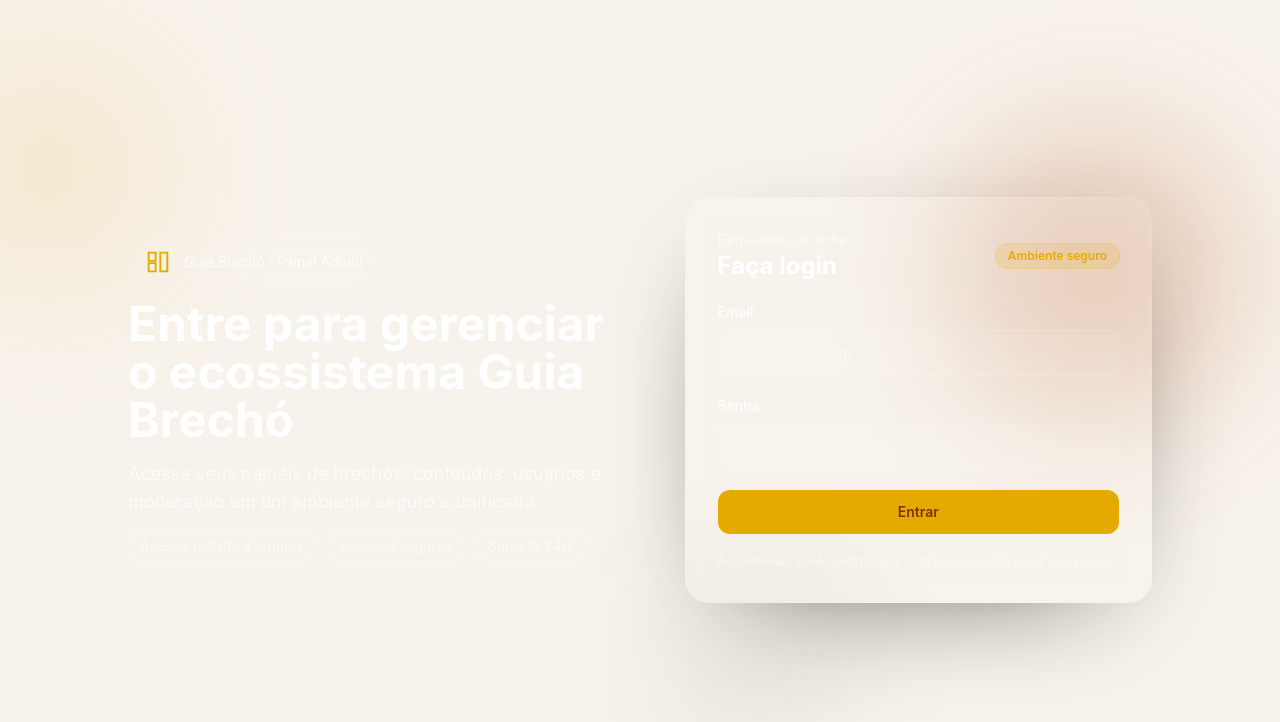
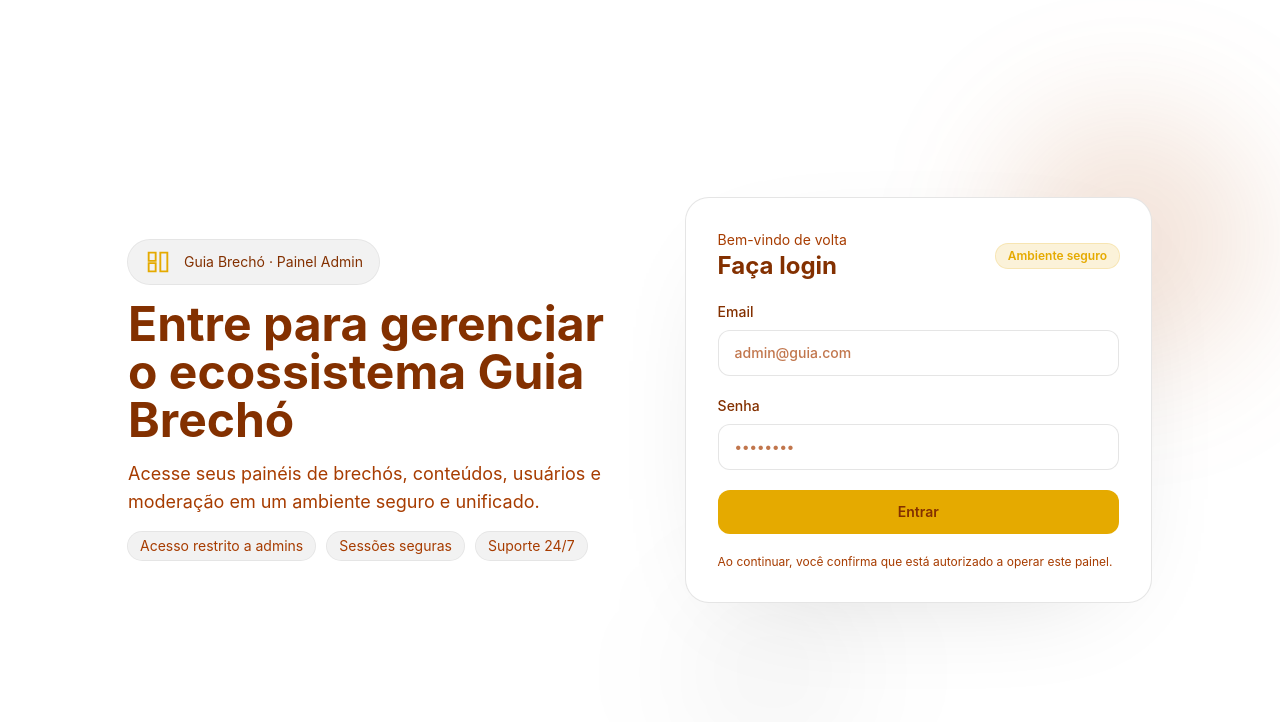
Before and after one commit to edufelip/Meer-WebDashboard, a Next.js app: page /login in a window 1280 px wide. Shown: the top 722 px of the page. Built offline with nearby package versions, Linux system fonts and the light colour scheme; no server answers.

Commit message:
fix: solving visibility in login screen

```diff
--- a/app/login/page.tsx
+++ b/app/login/page.tsx
@@ -85,31 +85,31 @@
     <AuthShell>
       <div className="w-full max-w-5xl grid gap-10 lg:grid-cols-[1.05fr,0.95fr] items-center">
         <div className="space-y-4">
-          <div className="inline-flex items-center gap-3 rounded-full bg-white/5 px-4 py-2 text-sm text-white/80 ring-1 ring-white/10 backdrop-blur">
+          <div className="inline-flex items-center gap-3 rounded-full bg-black/5 px-4 py-2 text-sm text-textDark ring-1 ring-black/10">
             <DashboardIcon className="h-6 w-6 text-brand-primary" />
             <span>Guia Brechó · Painel Admin</span>
           </div>
-          <h1 className="font-display text-4xl font-bold leading-tight text-white sm:text-5xl">
+          <h1 className="font-display text-4xl font-bold leading-tight text-textDark sm:text-5xl">
             Entre para gerenciar<br />o ecossistema Guia Brechó
           </h1>
-          <p className="text-lg text-white/70 max-w-2xl">
+          <p className="text-lg text-textSubtle max-w-2xl">
             Acesse seus painéis de brechós, conteúdos, usuários e moderação em um ambiente seguro e unificado.
           </p>
-          <div className="flex flex-wrap gap-3 text-sm text-white/60">
-            <span className="rounded-full bg-white/5 px-3 py-1 ring-1 ring-white/10">Acesso restrito a admins</span>
-            <span className="rounded-full bg-white/5 px-3 py-1 ring-1 ring-white/10">Sessões seguras</span>
-            <span className="rounded-full bg-white/5 px-3 py-1 ring-1 ring-white/10">Suporte 24/7</span>
+          <div className="flex flex-wrap gap-3 text-sm text-textSubtle">
+            <span className="rounded-full bg-black/5 px-3 py-1 ring-1 ring-black/10">Acesso restrito a admins</span>
+            <span className="rounded-full bg-black/5 px-3 py-1 ring-1 ring-black/10">Sessões seguras</span>
+            <span className="rounded-full bg-black/5 px-3 py-1 ring-1 ring-black/10">Suporte 24/7</span>
           </div>
         </div>
 
         <form
           onSubmit={onSubmit}
-          className="relative space-y-5 rounded-3xl border border-white/10 bg-white/5 p-8 shadow-[0_30px_120px_-60px_rgba(0,0,0,0.8)] backdrop-blur"
+          className="relative space-y-5 rounded-3xl border border-black/10 bg-white p-8 shadow-[0_30px_120px_-60px_rgba(0,0,0,0.2)]"
         >
           <div className="flex items-center justify-between">
             <div>
-              <p className="text-sm text-white/60">Bem-vindo de volta</p>
-              <h2 className="font-display text-2xl font-bold text-white">Faça login</h2>
+              <p className="text-sm text-textSubtle">Bem-vindo de volta</p>
+              <h2 className="font-display text-2xl font-bold text-textDark">Faça login</h2>
             </div>
             <div className="rounded-full bg-brand-primary/15 px-3 py-1 text-xs font-semibold text-brand-primary ring-1 ring-brand-primary/30">
               Ambiente seguro
@@ -150,7 +150,7 @@
             {loading ? "Entrando..." : "Entrar"}
           </button>
 
-          <p className="text-xs text-white/50">
+          <p className="text-xs text-textSubtle">
             Ao continuar, você confirma que está autorizado a operar este painel.
           </p>
         </form>
--- a/src/components/auth/AuthField.tsx
+++ b/src/components/auth/AuthField.tsx
@@ -8,11 +8,11 @@
   const inputId = id ?? `field-${label.toLowerCase().replace(/\s+/g, "-")}`;
 
   return (
-    <label className="flex flex-col gap-2 text-sm font-medium text-white/90" htmlFor={inputId}>
+    <label className="flex flex-col gap-2 text-sm font-medium text-textDark" htmlFor={inputId}>
       <span>{label}</span>
       <input
         id={inputId}
-        className={`w-full rounded-xl border border-white/15 bg-white/5 px-4 py-3 text-white placeholder:text-white/40 focus:border-brand-primary focus:outline-none focus:ring-2 focus:ring-brand-primary/40 transition ${className ?? ""}`}
+        className={`w-full rounded-xl border border-black/10 bg-white px-4 py-3 text-textDark placeholder:text-textSubtle/70 focus:border-brand-primary focus:outline-none focus:ring-2 focus:ring-brand-primary/40 transition ${className ?? ""}`}
         {...inputProps}
       />
     </label>
--- a/src/components/auth/AuthShell.tsx
+++ b/src/components/auth/AuthShell.tsx
@@ -2,11 +2,11 @@
 
 export function AuthShell({ children }: { children: ReactNode }) {
   return (
-    <div className="relative min-h-screen overflow-hidden bg-background text-textDark">
+    <div className="relative min-h-screen overflow-hidden bg-white text-textDark">
       <div className="pointer-events-none absolute inset-0">
-        <div className="absolute -left-20 top-10 h-64 w-64 rounded-full bg-brand-primary/10 blur-3xl" />
-        <div className="absolute right-10 top-32 h-72 w-72 rounded-full bg-brand-card/20 blur-3xl" />
-        <div className="absolute bottom-10 right-1/3 h-48 w-48 rounded-full bg-black/5 blur-3xl" />
+        <div className="absolute -left-16 top-12 h-56 w-56 rounded-full bg-brand-primary/12 blur-3xl" />
+        <div className="absolute right-6 top-28 h-64 w-64 rounded-full bg-brand-card/15 blur-3xl" />
+        <div className="absolute bottom-12 right-1/3 h-40 w-40 rounded-full bg-black/5 blur-3xl" />
       </div>
       <div className="relative z-10 flex min-h-screen items-center justify-center px-4 py-10 sm:px-8 lg:px-12">
         {children}
```
